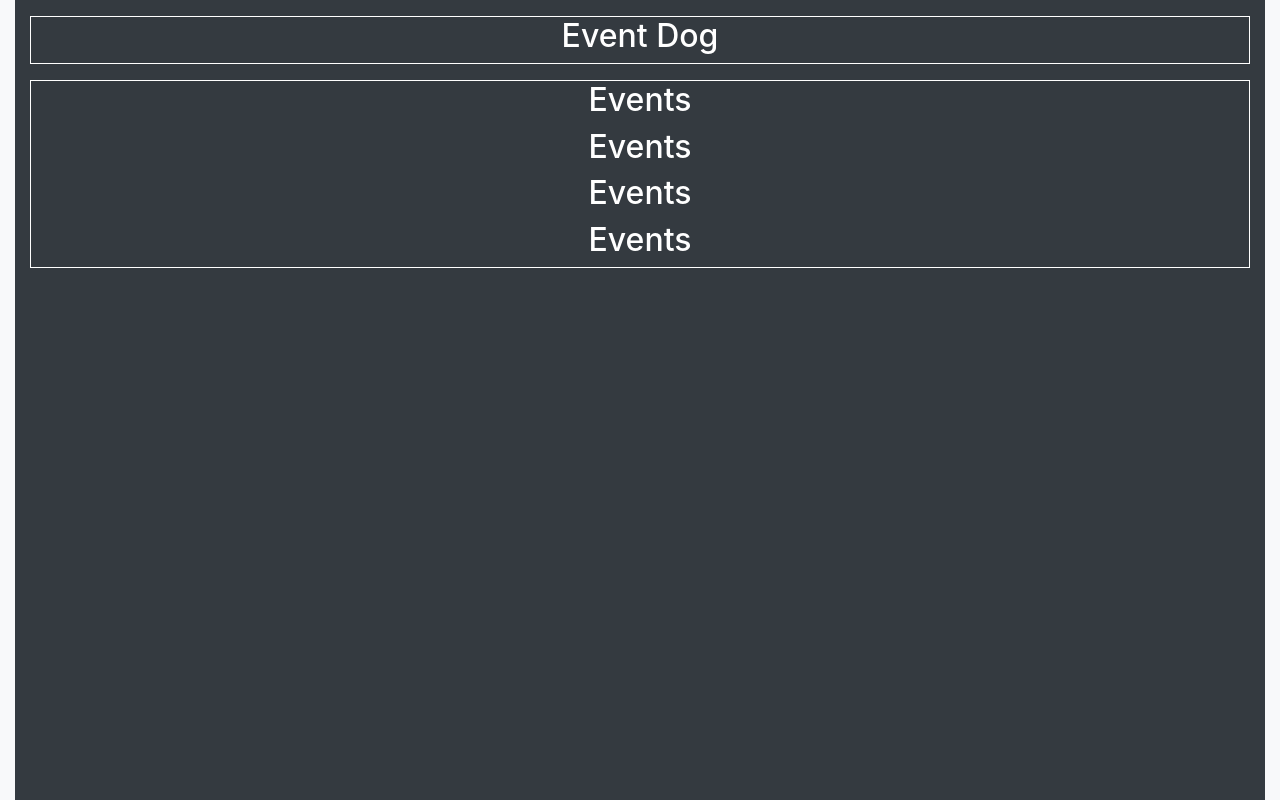
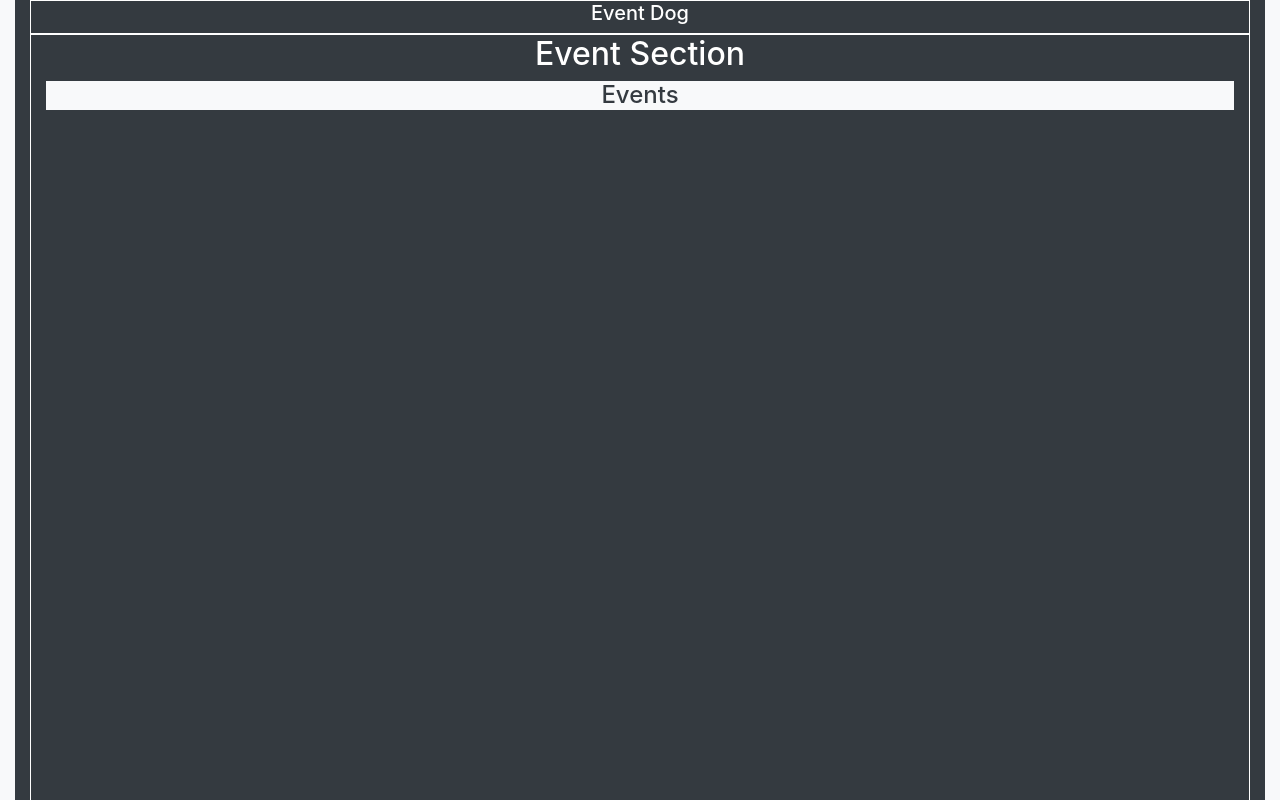
Before and after one commit to Noelcarino/sp2-edm-events, a plain HTML site: page index.html in a window 1280 px wide. Drawn offline with nearby package versions, Linux system fonts and the light colour scheme.

Commit message:
Made an events section | 10/5/2019 - 10:36pm

```diff
--- a/index.html
+++ b/index.html
@@ -4,27 +4,30 @@
 
     <link rel="stylesheet" href="https://stackpath.bootstrapcdn.com/bootstrap/4.3.1/css/bootstrap.min.css" integrity="sha384-ggOyR0iXCbMQv3Xipma34MD+dH/1fQ784/j6cY/iJTQUOhcWr7x9JvoRxT2MZw1T" crossorigin="anonymous">
     <link rel="stylesheet" href="style/style.css">
+    <script src="https://code.jquery.com/jquery-3.4.1.js"></script>
+    <script src="js/display.js"></script>
     <script src="js/main.js"></script>
     <title>EDM Events</title>
 </head>
 <body>
     <div class="container-fluid bg-light m-auto d-flex flex-column" style="height: 100vh; width: 100vw">
 
-        <div class="container-fluid bg-dark text-light text-center h-100">
+        <div class="container-fluid bg-dark text-light text-center h-100 overflow-auto">
 
 
             <!-- Title Section -->
-            <div class="container-fluid bg-dark text-white border-2 border border-white mt-3">
-                <h2>Event Dog</h2>
+            <div class="container-fluid bg-dark text-white border-2 border border-white">
+                <h5>Event Dog</h5>
             </div>
 
 
             <!-- Event Section -->
-            <div class="container-fluid bg-dark text-white border-2 border border-white mt-3">
-                <h2>Events</h2>
-                <h2>Events</h2>
-                <h2>Events</h2>
-                <h2>Events</h2>
+            <div class="container-fluid bg-dark text-white border-2 border border-white justify-content-around h-100">
+                <h2>Event Section</h2>
+                <div class="container-fluid bg-light text-dark">
+                    <h4>Events</h4>
+                </div>
+
             </div>
 
 
--- /dev/null
+++ b/js/display.js
@@ -0,0 +1,8 @@
+class Display {
+    constructor(){
+
+    }
+    testing(){
+        console.log("This is a test");
+    }
+}
--- a/js/main.js
+++ b/js/main.js
@@ -0,0 +1,9 @@
+var display;
+$(document).ready( startApp );
+
+function startApp(){
+    display = new Display();
+
+    display.testing();
+    console.log("starting app.. ");
+}
```
